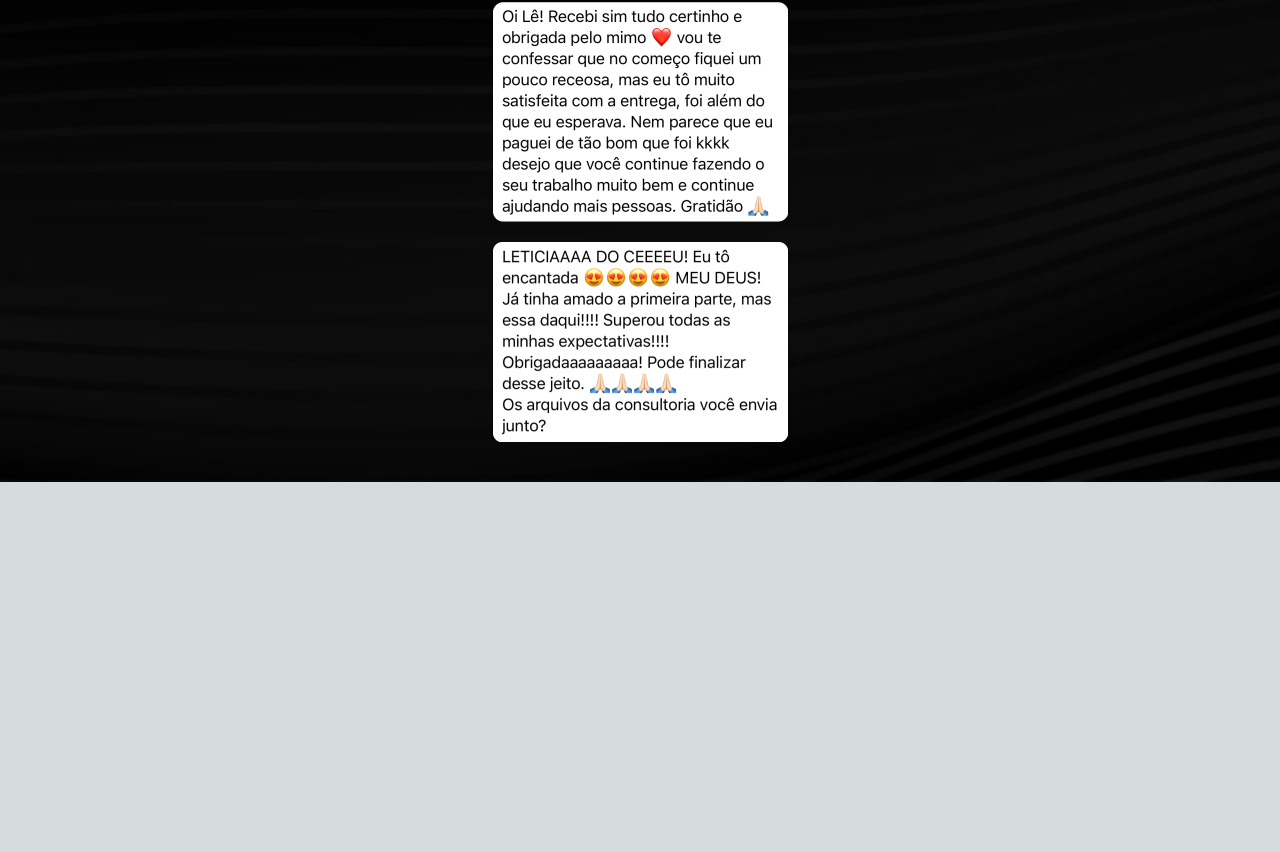
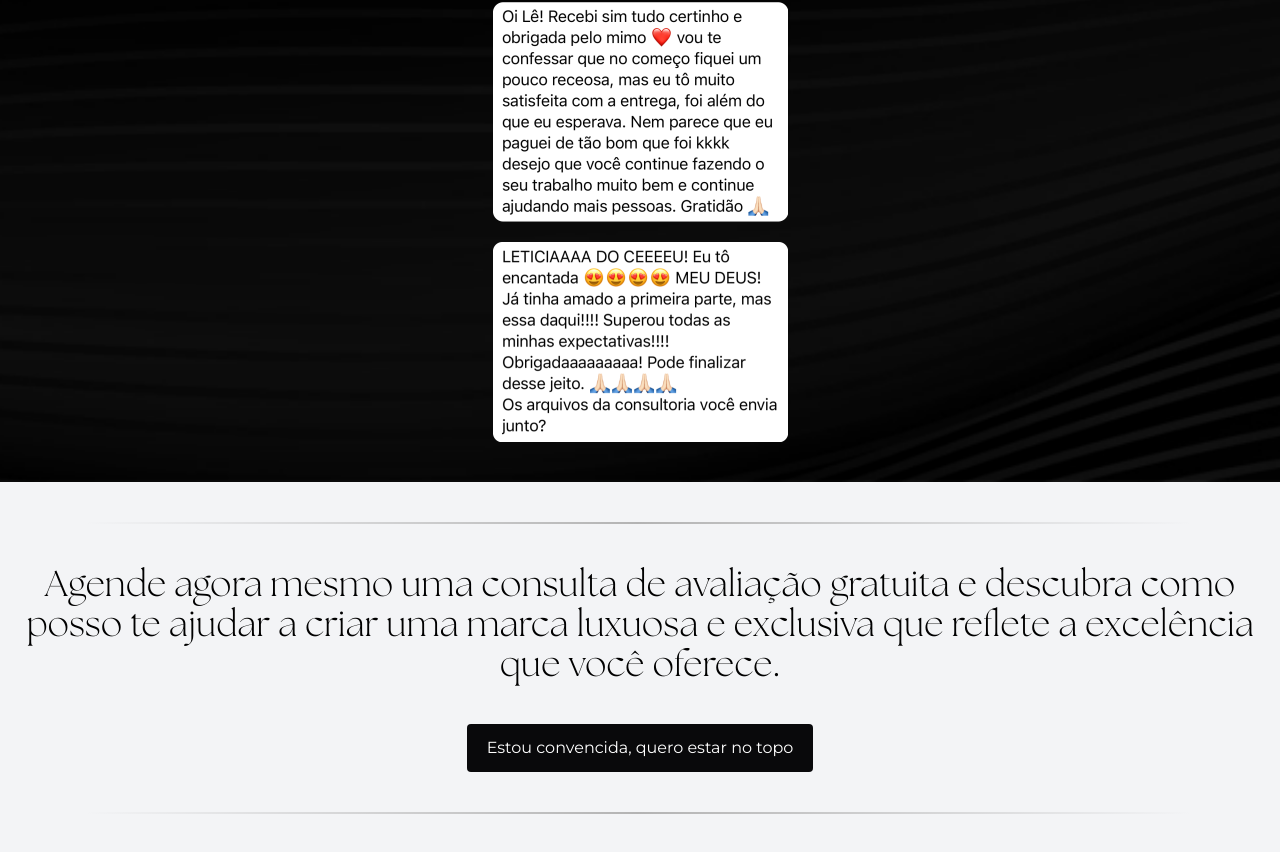
Before and after one commit to matheusmfl/landing-la-aust, a Next.js app: page / in a window 1280 px wide. Shown: the part 6593-7445 px from the top of the page. Before the commit the page ends 7075 px from the top, so only its background shows below. Built offline with nearby package versions, Linux system fonts and the light colour scheme.

Commit message:
Create section 8

```diff
--- /dev/null
+++ b/src/components/Section8.tsx
@@ -0,0 +1,20 @@
+import { Border } from './microComponents/Border'
+import { Button } from './microComponents/Button'
+import { H2 } from './microComponents/H2'
+
+export default function Section8() {
+  return (
+    <section className="bg-gray-100 gap-10 py-10 px-5 flex flex-col items-center justify-center">
+      <Border />
+      <H2>
+        Agende agora mesmo uma consulta de avaliação gratuita e descubra como
+        posso te ajudar a criar uma marca luxuosa e exclusiva que reflete a
+        excelência que você oferece.
+      </H2>
+
+      <Button>Estou convencida, quero estar no topo</Button>
+
+      <Border />
+    </section>
+  )
+}
--- a/src/pages/index.tsx
+++ b/src/pages/index.tsx
@@ -6,6 +6,7 @@ import Section4 from '@/components/Section4'
 import Section5 from '@/components/Section5'
 import { Section6 } from '@/components/Section6'
 import Section7 from '@/components/Section7'
+import Section8 from '@/components/Section8'
 
 export default function Home() {
   return (
@@ -18,6 +19,7 @@ export default function Home() {
       <Section5 />
       <Section6 />
       <Section7 />
+      <Section8 />
     </>
   )
 }
```
